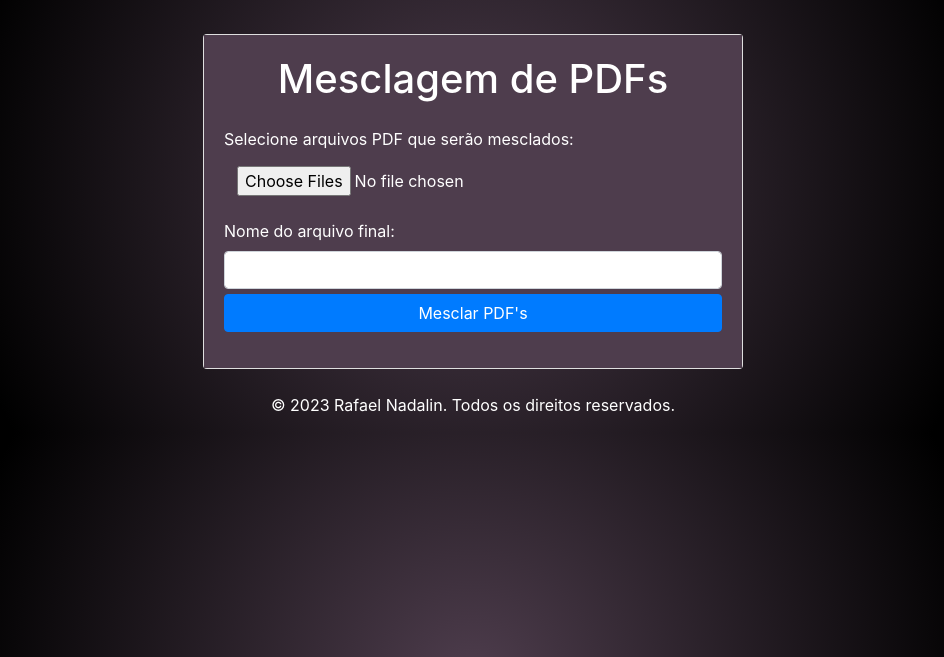
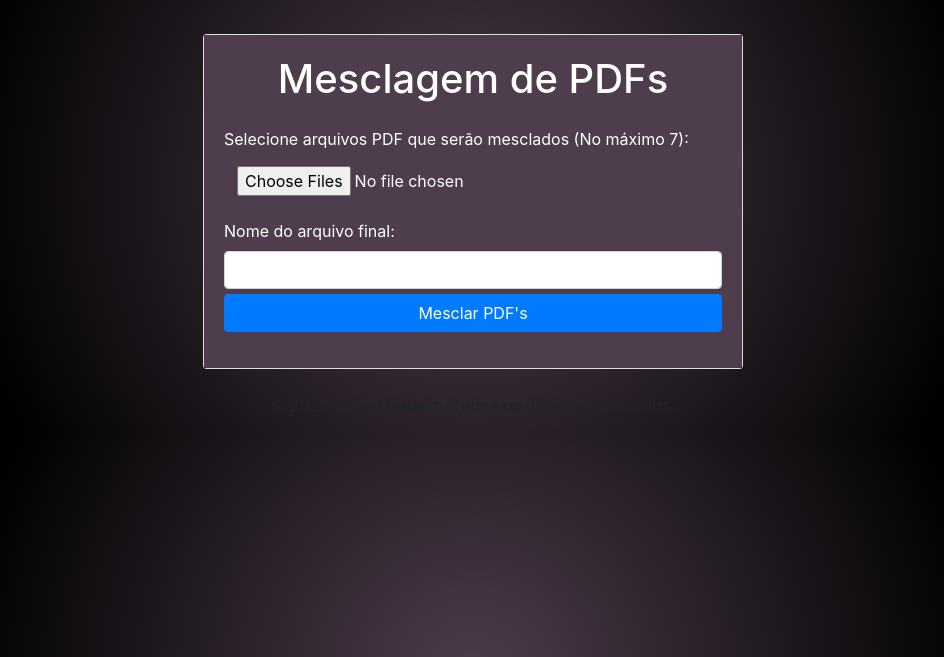
Before and after one commit to Tudolin/pdf-merger-app, a Flask app: page / in a window 1280 px wide. Shown: the part 62-719 px from the top of the page, without its empty margins (167-1111 px from the left). Run offline with Flask 2, Linux system fonts and the light colour scheme; some libraries are stand-ins or nearby versions.

Commit message:
Update app.html

```diff
--- a/templates/app.html
+++ b/templates/app.html
@@ -6,6 +6,7 @@
 </head>
 <body style="background: rgb(78, 61, 77);
 background: radial-gradient(circle, rgba(78, 61, 77, 1) 0%, rgba(0, 0, 0, 1) 76%);">
+
     <!-- Cabeçalho flutuante com estilos personalizados -->
     <nav class="navbar navbar-expand-lg navbar-dark bg-custom fixed-top" style="background: rgba(0, 0, 0, 0);">
         <a class="navbar-brand" href="#">PDF Merger</a>
@@ -43,8 +44,8 @@ background: radial-gradient(circle, rgba(78, 61, 77, 1) 0%, rgba(0, 0, 0, 1) 76%
                         <h1 class="text-center mb-4">Mesclagem de PDFs</h1>
                         <form action="/merge_pdfs" method="post" enctype="multipart/form-data">
                             <div class="form-group">
-                                <label for="file">Selecione arquivos PDF que serão mesclados:</label>
-                                <input type="file" class="btn form-control-file" name="file" multiple required>
+                                <label for="file">Selecione arquivos PDF que serão mesclados (No máximo 7):</label>
+                                <input type="file" class="btn form-control-file" name="file" multiple min=2 max=6 required accept=".PDF">
                             </div>
                             <div class="form-group">
                                 <label for="name">Nome do arquivo final:</label>
@@ -76,7 +77,7 @@ background: radial-gradient(circle, rgba(78, 61, 77, 1) 0%, rgba(0, 0, 0, 1) 76%
         </div>
     </div>
 
-    <footer style="color: white;" class="text-center mt-4">
+    <footer class="text-center mt-4">
         <p>&copy; 2023 Rafael Nadalin. Todos os direitos reservados.</p>
     </footer>
 
@@ -84,9 +85,29 @@ background: radial-gradient(circle, rgba(78, 61, 77, 1) 0%, rgba(0, 0, 0, 1) 76%
         document.getElementById('show-popup').addEventListener('click', function () {
             var fileInput = document.querySelector('input[type="file"]');
             var nameInput = document.querySelector('input[name="name"]');
-            if (fileInput.files.length > 0 && nameInput.value.trim() !== "") {
-                var confirmationPopup = document.getElementById('confirmation-popup');
-                confirmationPopup.style.display = 'block';
+            var selectedFiles = fileInput.files;
+
+            // Verifique se o número de arquivos está dentro dos limites
+            if (selectedFiles.length >= 2 && selectedFiles.length <= 7 && nameInput.value.trim() !== "") {
+                var nonPdfFiles = false;
+
+                // Verifique se cada arquivo tem a extensão .pdf
+                for (var i = 0; i < selectedFiles.length; i++) {
+                    var fileName = selectedFiles[i].name;
+                    if (!fileName.toLowerCase().endsWith(".pdf")) {
+                        nonPdfFiles = true;
+                        break;
+                    }
+                }
+
+                if (nonPdfFiles) {
+                    alert("Por favor, selecione apenas arquivos PDF.");
+                } else {
+                    var confirmationPopup = document.getElementById('confirmation-popup');
+                    confirmationPopup.style.display = 'block';
+                }
+            } else {
+                alert("Por favor, selecione de 2 a 7 arquivos PDF e preencha o nome do arquivo final.");
             }
         });
 
```
